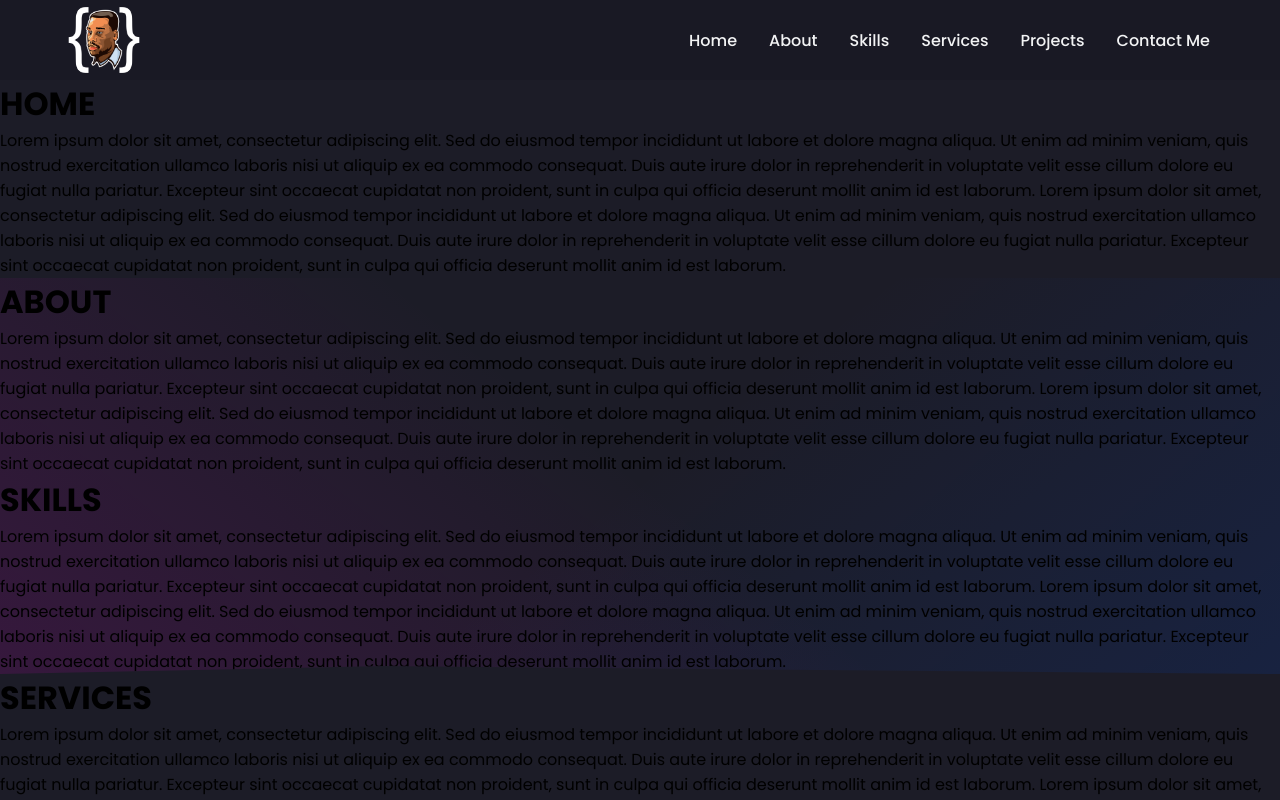
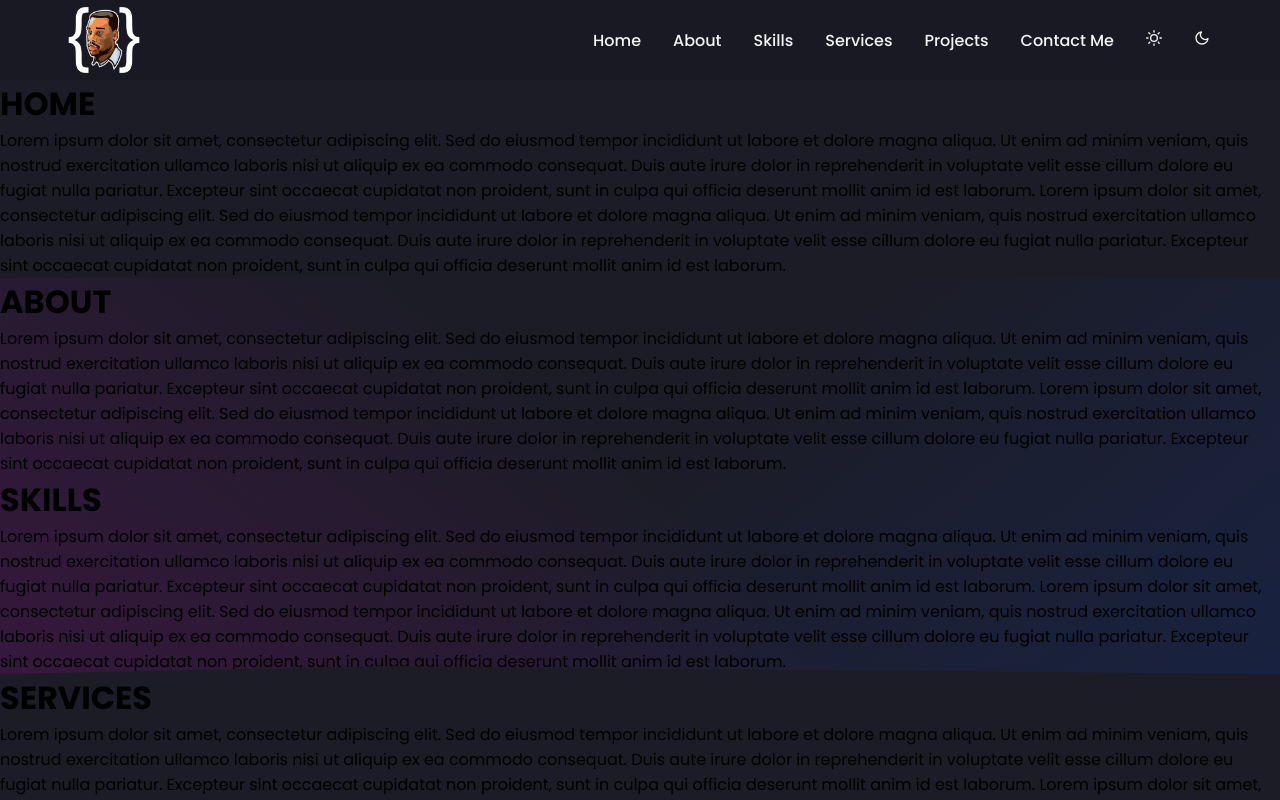
Before and after one commit to kin018/kin018dev, a React (Create React App) app in the folder portfolio/: page / in a window 1280 px wide. Shown: the top 800 px of the page. Built offline with nearby package versions, Linux system fonts and the light colour scheme.

Commit message:
Enhanced the design by incorporating styling options for both Dark and Light mode buttons in the header. It's worth noting that these styles may evolve as I plan to implement conditionals in future updates.

```diff
--- a/portfolio/src/components/Navbar.jsx
+++ b/portfolio/src/components/Navbar.jsx
@@ -4,6 +4,7 @@ import { FiSun, FiMoon } from 'react-icons/fi';
 import {
   NavbarContainer,
   StyledNavLink,
+  StyledThemeDarkLightLogo,
 } from '../styledComponents/StyledComponents';
 
 function Navbar({ toggleTheme }) {
@@ -28,8 +29,12 @@ function Navbar({ toggleTheme }) {
         <StyledNavLink as={NavLink} to="/contact">
           Contact Me
         </StyledNavLink>
-        {/* <FiSun />
-        <FiMoon /> */}
+        <StyledThemeDarkLightLogo>
+          <FiSun />
+        </StyledThemeDarkLightLogo>
+        <StyledThemeDarkLightLogo>
+          <FiMoon />
+        </StyledThemeDarkLightLogo>
       </NavbarContainer>
     </nav>
   );
--- a/portfolio/src/styledComponents/StyledComponents.js
+++ b/portfolio/src/styledComponents/StyledComponents.js
@@ -120,6 +120,18 @@ export const StyledNavLink = styled.a`
   }
 `;
 
+export const StyledThemeDarkLightLogo = styled.a`
+  color: ${({ theme }) => theme.text_primary};
+  font-weight: 500;
+  cursor: pointer;
+  transition: all 0.2s ease-in-out;
+  text-decoration: none;
+
+  :hover {
+    color: ${({ theme }) => theme.primary};
+  }
+`;
+
 export const HeaderBurger = styled.div`
   display: none;
 
```
